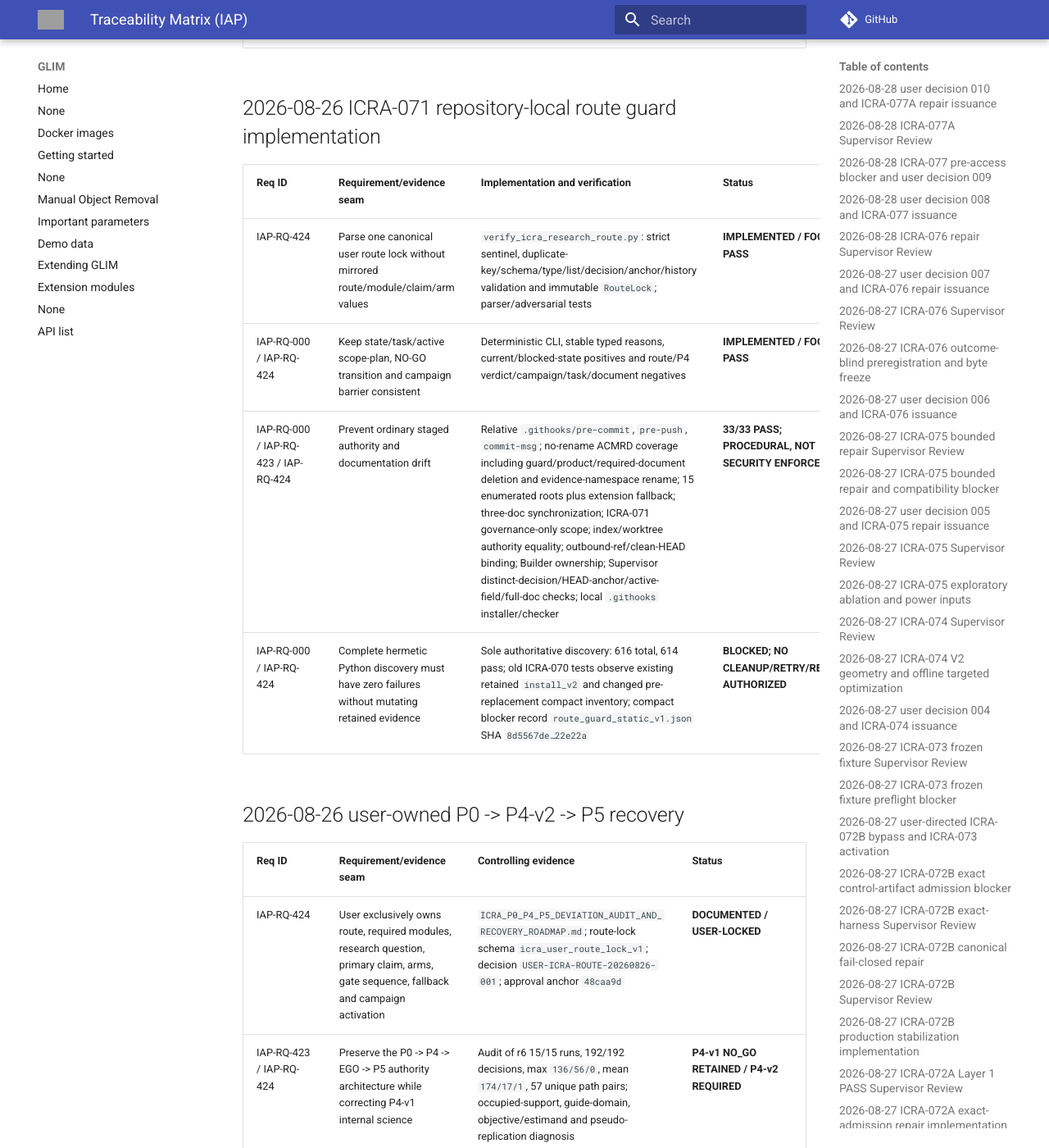
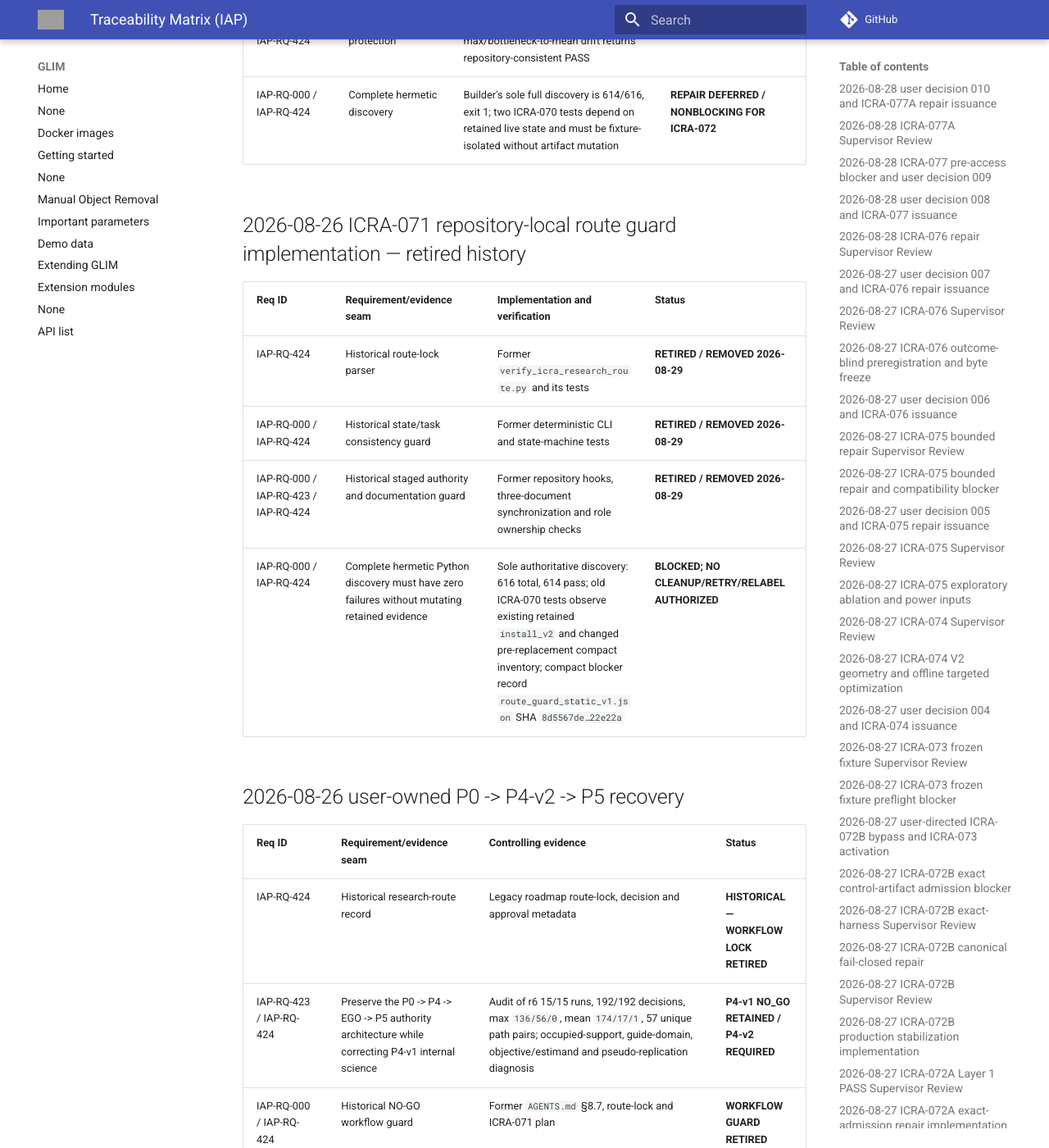
Before and after one commit to Printeger/iap, an MkDocs documentation site: the page built from docs/TRACEABILITY.md, in a window 1280 px wide and 1400 px high, scrolled down 33755 px. Shown: the whole window at 82% size. Built offline with MkDocs 1.6.1 and Material for MkDocs 9.7.7, drawn with Linux system fonts in a browser that asks for light colours; nearby versions of some CDN libraries; comment, search, counter and statistics services are not loaded; some of the changed text lies outside the part shown; grey boxes are pictures that could not be loaded.

Commit message:
retire remaining workflow authorities

```diff
--- a/docs/TRACEABILITY.md
+++ b/docs/TRACEABILITY.md
@@ -1,4 +1,8 @@
 # Traceability Matrix (IAP)
+
+> Workflow status 2026-08-29: this matrix is optional product/history reference, not a commit gate. Historical
+> rows mentioning hooks, three-document synchronization, Builder/Supervisor ownership, decision IDs, approval
+> anchors or mandatory Reviews do not describe the current workflow. `AGENTS.md` supersedes those controls.
 
 ## 2026-08-28 user decision 010 and ICRA-077A repair issuance
 
@@ -378,24 +382,24 @@
 | IAP-RQ-423 / IAP-RQ-424 | Route/claim protection | Temporary active-scope max/bottleneck-to-mean drift returns repository-consistent PASS | **REQUEST_CHANGES** |
 | IAP-RQ-000 / IAP-RQ-424 | Complete hermetic discovery | Builder's sole full discovery is 614/616, exit 1; two ICRA-070 tests depend on retained live state and must be fixture-isolated without artifact mutation | **REPAIR DEFERRED / NONBLOCKING FOR ICRA-072** |
 
-## 2026-08-26 ICRA-071 repository-local route guard implementation
+## 2026-08-26 ICRA-071 repository-local route guard implementation — retired history
 
 | Req ID | Requirement/evidence seam | Implementation and verification | Status |
 |---|---|---|---|
-| IAP-RQ-424 | Parse one canonical user route lock without mirrored route/module/claim/arm values | `verify_icra_research_route.py`: strict sentinel, duplicate-key/schema/type/list/decision/anchor/history validation and immutable `RouteLock`; parser/adversarial tests | **IMPLEMENTED / FOCUSED PASS** |
-| IAP-RQ-000 / IAP-RQ-424 | Keep state/task/active scope-plan, NO-GO transition and campaign barrier consistent | Deterministic CLI, stable typed reasons, current/blocked-state positives and route/P4 verdict/campaign/task/document negatives | **IMPLEMENTED / FOCUSED PASS** |
-| IAP-RQ-000 / IAP-RQ-423 / IAP-RQ-424 | Prevent ordinary staged authority and documentation drift | Relative `.githooks/pre-commit`, `pre-push`, `commit-msg`; no-rename ACMRD coverage including guard/product/required-document deletion and evidence-namespace rename; 15 enumerated roots plus extension fallback; three-doc synchronization; ICRA-071 governance-only scope; index/worktree authority equality; outbound-ref/clean-HEAD binding; Builder ownership; Supervisor distinct-decision/HEAD-anchor/active-field/full-doc checks; local `.githooks` installer/checker | **33/33 PASS; PROCEDURAL, NOT SECURITY ENFORCEMENT** |
+| IAP-RQ-424 | Historical route-lock parser | Former `verify_icra_research_route.py` and its tests | **RETIRED / REMOVED 2026-08-29** |
+| IAP-RQ-000 / IAP-RQ-424 | Historical state/task consistency guard | Former deterministic CLI and state-machine tests | **RETIRED / REMOVED 2026-08-29** |
+| IAP-RQ-000 / IAP-RQ-423 / IAP-RQ-424 | Historical staged authority and documentation guard | Former repository hooks, three-document synchronization and role ownership checks | **RETIRED / REMOVED 2026-08-29** |
 | IAP-RQ-000 / IAP-RQ-424 | Complete hermetic Python discovery must have zero failures without mutating retained evidence | Sole authoritative discovery: 616 total, 614 pass; old ICRA-070 tests observe existing retained `install_v2` and changed pre-replacement compact inventory; compact blocker record `route_guard_static_v1.json` SHA `8d5567de…22e22a` | **BLOCKED; NO CLEANUP/RETRY/RELABEL AUTHORIZED** |
 
 ## 2026-08-26 user-owned P0 -> P4-v2 -> P5 recovery
 
 | Req ID | Requirement/evidence seam | Controlling evidence | Status |
 |---|---|---|---|
-| IAP-RQ-424 | User exclusively owns route, required modules, research question, primary claim, arms, gate sequence, fallback and campaign activation | `ICRA_P0_P4_P5_DEVIATION_AUDIT_AND_RECOVERY_ROADMAP.md`; route-lock schema `icra_user_route_lock_v1`; decision `USER-ICRA-ROUTE-20260826-001`; approval anchor `48caa9d` | **DOCUMENTED / USER-LOCKED** |
+| IAP-RQ-424 | Historical research-route record | Legacy roadmap route-lock, decision and approval metadata | **HISTORICAL — WORKFLOW LOCK RETIRED** |
 | IAP-RQ-423 / IAP-RQ-424 | Preserve the P0 -> P4 -> EGO -> P5 authority architecture while correcting P4-v1 internal science | Audit of r6 15/15 runs, 192/192 decisions, max `136/56/0`, mean `174/17/1`, 57 unique path pairs; occupied-support, guide-domain, objective/estimand and pseudo-replication diagnosis | **P4-v1 NO_GO RETAINED / P4-v2 REQUIRED** |
-| IAP-RQ-000 / IAP-RQ-424 | A scientific NO-GO cannot automatically activate a contingency | `AGENTS.md` §8.7; route-lock `scientific_no_go_transition`; ICRA-071 guard plan and `NEXT_TASK.md` | **RULE FROZEN / GUARD IMPLEMENTATION AUTHORIZED** |
-| IAP-RQ-000 / IAP-RQ-424 | Repository-local route/state/doc/RQ guards prevent ordinary automation drift | ICRA-071 implementation at `56b2fdb`; relative `.githooks` installed; Supervisor Review finds lifecycle/claim/RQ/full-discovery defects and reissues a bounded same-Gate repair | **IMPLEMENTED / REVIEW REQUEST_CHANGES** |
-| IAP-RQ-423 / IAP-RQ-424 | Development flow precedes effect diagnosis, optimization and confirmation; confirmation still precedes G0D/campaign | Decision 002 roadmap ICRA-072..080; ICRA-072 flow, ICRA-073 diagnostics, ICRA-074 optimization, then provider-only interior `D_peak`, `b=2r`, SESOI/repeatability and independent confirmation | **ICRA-072 TASK_READY / CAMPAIGN BLOCKED** |
+| IAP-RQ-000 / IAP-RQ-424 | Historical NO-GO workflow guard | Former `AGENTS.md` §8.7, route-lock and ICRA-071 plan | **WORKFLOW GUARD RETIRED** |
+| IAP-RQ-000 / IAP-RQ-424 | Historical repository route/state/doc guards | Former ICRA-071 hooks and role review flow | **RETIRED / REMOVED 2026-08-29** |
+| IAP-RQ-423 / IAP-RQ-424 | Development flow precedes formal confirmation | Historical ICRA-072..080 sequence and scientific prerequisites | **TECHNICAL HISTORY; NOT TASK AUTHORITY** |
 | IAP-RQ-000 / IAP-RQ-424 | Preserve unqualified control engineering and user/scientific artifacts | ICRA-070 `SUPERSEDED_UNQUALIFIED`; replacement/parser/GPU/live/analyzer `0/0/0/0/0`; ICRA-068/070 build/install, raw evidence and PDF retained | **NO CLEANUP** |
 
 ## Superseded historical record — 2026-08-26 ICRA-070 static-repair Supervisor review
@@ -1114,7 +1118,7 @@ They do not convert historical `NO-GO-P2`, failed P0 Gate-0B evidence, the stati
 
 | Req ID | 需求描述 | Talk/Idea 对照点 | Implementation（文件/模块） | Test/Experiment（如何验证） | Logs/Metrics（必须输出） | 状态 |
 |---|---|---|---|---|---|---|
-| IAP-RQ-000 | Repo guardrails：AGENTS.md、doc-guard（pre-commit hook + tools/doc_guard.py）、docs 三件套 | — | `AGENTS.md`, `.githooks/pre-commit`, `tools/doc_guard.py`, `docs/` | 提交代码时 hook 拦截缺失文档；`git config core.hooksPath` = `.githooks` | hook exit code | **DONE** |
+| IAP-RQ-000 | Repo guardrails：以小 Git commit 提供恢复点；不再强制 docs 三件套 | — | `AGENTS.md`, `.gitignore` | 按改动范围测试；显式 stage 并提交 | commit hash | **ACTIVE — LEGACY HOOKS REMOVED** |
 | IAP-RQ-001 | Rename ROS2 package to `iap` | — | `package.xml`, `CMakeLists.txt`, `src/iap/`, `include/iap/`, `cmake/iap-config.cmake.in` | `colcon build --packages-select iap` 成功；`ros2 pkg list \| grep iap` 可见 | build exit code 0 | **DONE** |
 | IAP-RQ-002 | Build artifacts + 模块耗时测量 | 开发基础设施; 实时性验证 | `apps/iap_status.cpp`, `launch/iap_demo.launch.py`, `.clangd`; **timing**: `gnss_extension.cpp` `on_smoother_update_finish_`, `integrity_monitor.cpp` `compute()`, `araim.cpp` `run()`, `trunk_detector.cpp` `detect()` — `std::chrono` + fopen/fprintf → `/tmp/iap_timing.csv` | `python3 tools/plot_icp_timing.py ... /tmp/iap_timing.csv` → Fig C2: 各模块 p99 < 50 ms | `stamp,module,elapsed_ms` in `/tmp/iap_timing.csv`; 4 modules | **DONE** |
 | IAP-RQ-002 | Demo4 SO3 dynamics smoke demo | 开发基础设施; 可运行仿真 demo | `launch/demo4.launch`, `apps/demo4_lidar_body_bridge.cpp`, `apps/iap_rosnode.cpp`, `config/sim_demo4/config.json`, `config/sim_demo4/config_ros.json`, `config/sim_ego/demo4.rviz`, `config/sim_ego/fastdds_udp_only.xml`, `sim/ego_planner_swarm_ws/src/uav_simulator/so3_quadrotor_simulator/src/quadrotor_simulator_so3.cpp`, `sim/ego_planner_swarm_ws/src/uav_simulator/fake_drone/src/hover_cmd_publisher.cpp`, `fake_drone/CMakeLists.txt` | `colcon build --base-paths src/iap/sim/ego_planner_swarm_ws/src --packages-select quadrotor_msgs poscmd_2_odom so3_quadrotor_simulator`; `colcon build --base-paths src/iap src/gnss_comm --packages-select iap`; `ros2 launch iap demo4.launch` | `/demo4/hover_position_cmd`, `/demo4/so3_cmd`, `/sim/drone_0/truth_odom`, `/sim/drone_0/imu`, `/sim/drone_0/imu_iap`, `/sim/drone_0/lidar`, `/sim/drone_0/lidar_body`; `load libodometry_estimation_gpu.so`; `iap input first imu`, `iap input first points`; no `libtrunk_extension.so` load; no `RTPS_TRANSPORT_SHM Error` | **DONE** |
```
Also changed, not shown: docs/icra27/ICRA_IMPLEMENTATION_PLAN.md (+4 -0 lines), docs/icra27/ICRA_P0_P4_P5_DEVIATION_AUDIT_AND_RECOVERY_ROADMAP.md (+2 -2 lines), docs/icra27/ICRA_PLAN_REVIEW.md (+4 -0 lines), docs/icra27/ICRA_SCOPE.md (+4 -0 lines), docs/icra27/dev/ICRA_SYSTEM_FLOW.md (+4 -0 lines), 1 other file.
